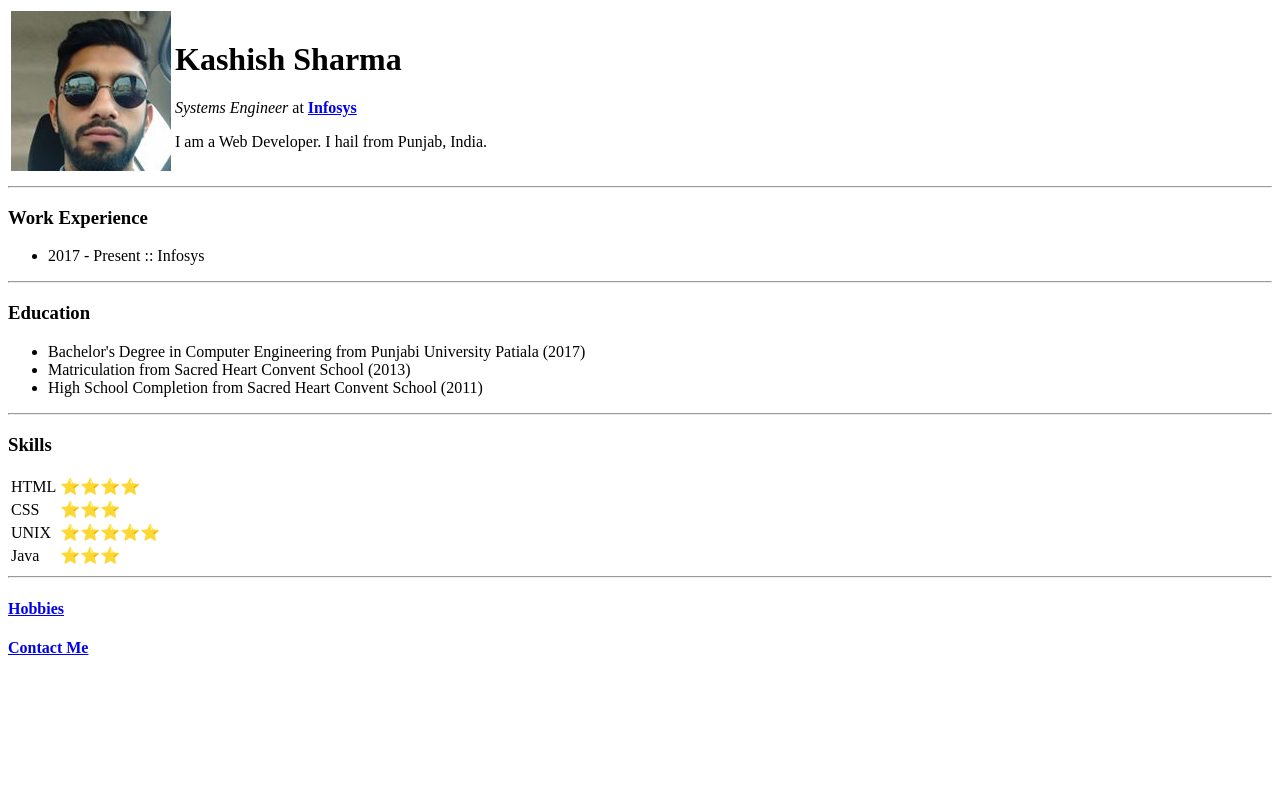
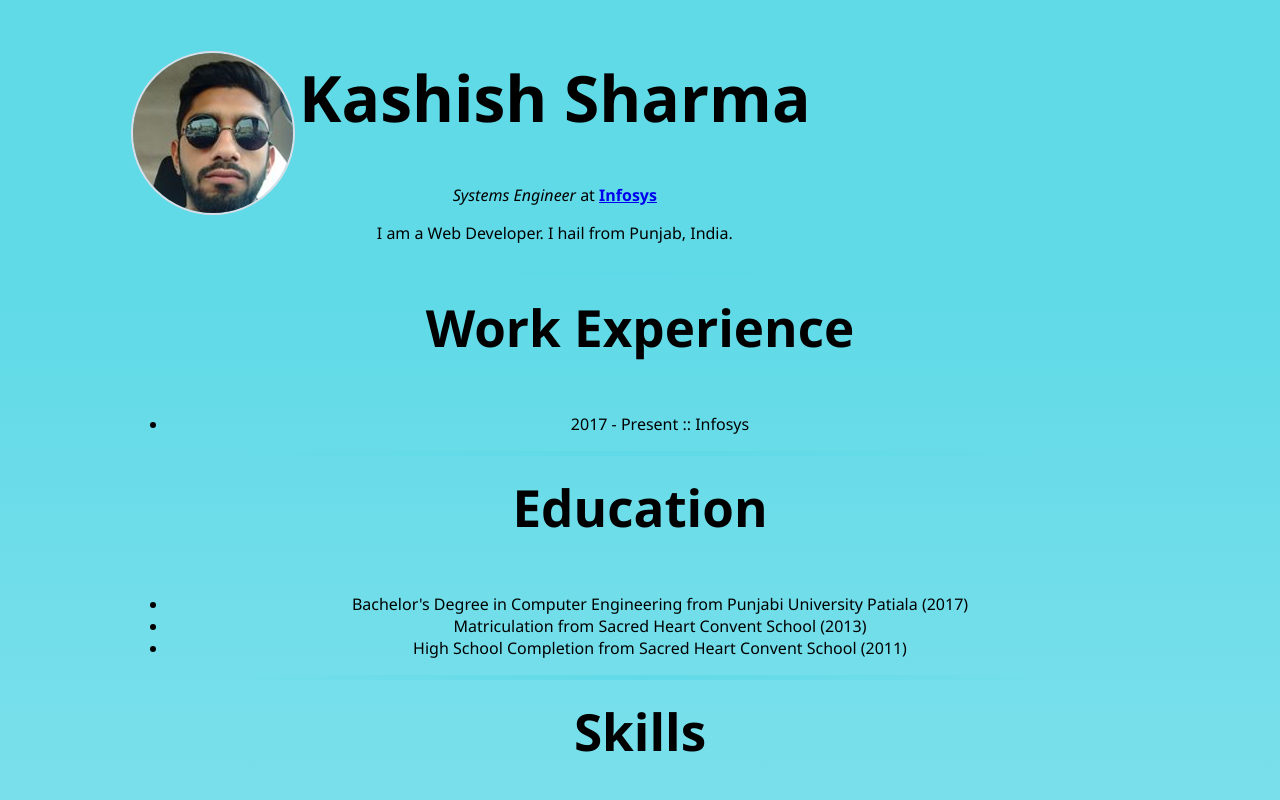
Before and after one commit to kashisharma94/cv, a plain HTML site: page index.html in a window 1280 px wide. Shown: the top 800 px of the page. Drawn offline with Linux system fonts and the light colour scheme.

Commit message:
Included Initial CSS

```diff
--- a/index.html
+++ b/index.html
@@ -6,6 +6,7 @@
     <meta name="viewport" content="width=device-width, initial-scale=1.0">
     <meta http-equiv="X-UA-Compatible" content="ie=edge">
     <title>Kashish Sharma's Personal Site</title>
+    <link rel="stylesheet" href="style.css">
 </head>
 
 <body>
--- /dev/null
+++ b/style.css
@@ -0,0 +1,35 @@
+/* Saved Pallete https://colordesigner.io/#59D8E6-D9CB9E-374140-2A2C2B-BDC3C7 */
+
+body {
+    /* background-color: #d3f6f3; */
+    background: linear-gradient(#61dae7 30%, #72deea 60%, #83e2ec 100%);
+    font-family: 'Segoe UI', Tahoma, Geneva, Verdana, sans-serif;
+    text-align: center;
+    margin-left: 10%;
+    margin-right: 10%;
+    /* width: 50%; */
+
+}
+
+h1 {
+    font-size: 4rem;
+}
+hr {
+    border-style: none;
+    width: 80%;
+    height: 5px;
+    background-image: linear-gradient(to right, rgba(124, 224, 235, 0), rgba(93, 217, 231, 0.8), rgba(124, 224, 235, 0));
+    /* background-image: url(https://upload.wikimedia.org/wikipedia/commons/thumb/9/92/The_Weeknd_performing_at_Djakarta_Warehouse_Project_in_December_2018_%28cropped%29.jpg/220px-The_Weeknd_performing_at_Djakarta_Warehouse_Project_in_December_2018_%28cropped%29.jpg) */
+    /* background-image: linear-gradient(to right, rgba(189, 239, 245,0) rgba(189, 239, 245, 0.8), rgba(189, 239, 245, 0)); */
+}
+
+h3 {
+    text-align: center;
+    font-size: 3.2rem;
+    margin-top: 1rem;
+}
+
+img {
+    border-radius: 50%;
+    border: 2px solid #DADEE7;
+}
```
